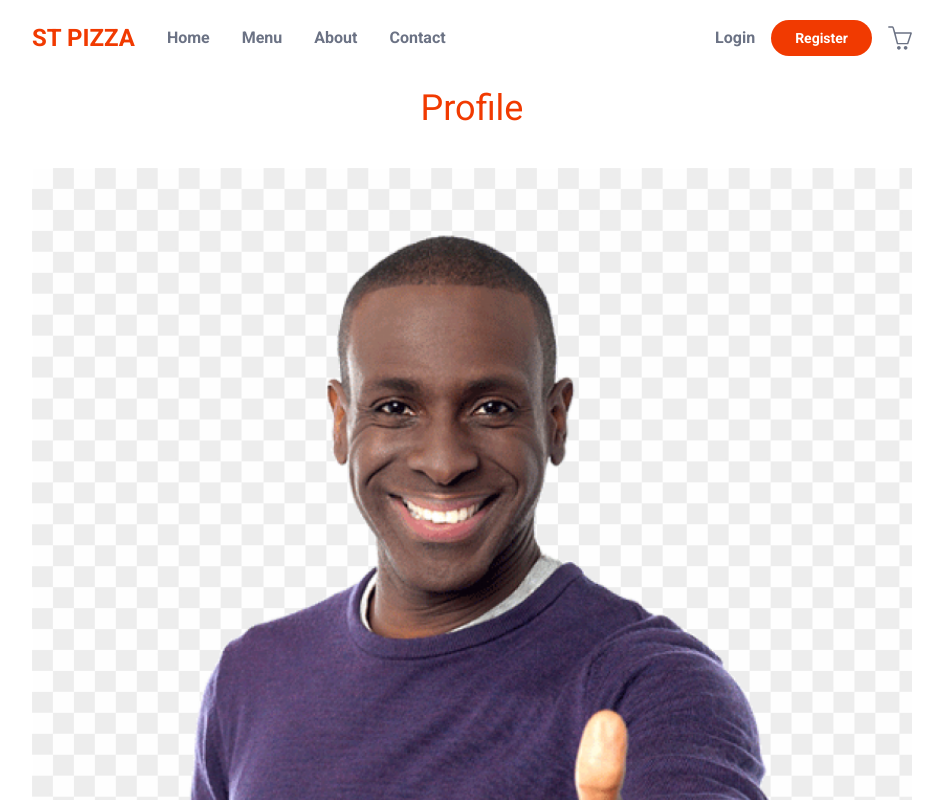
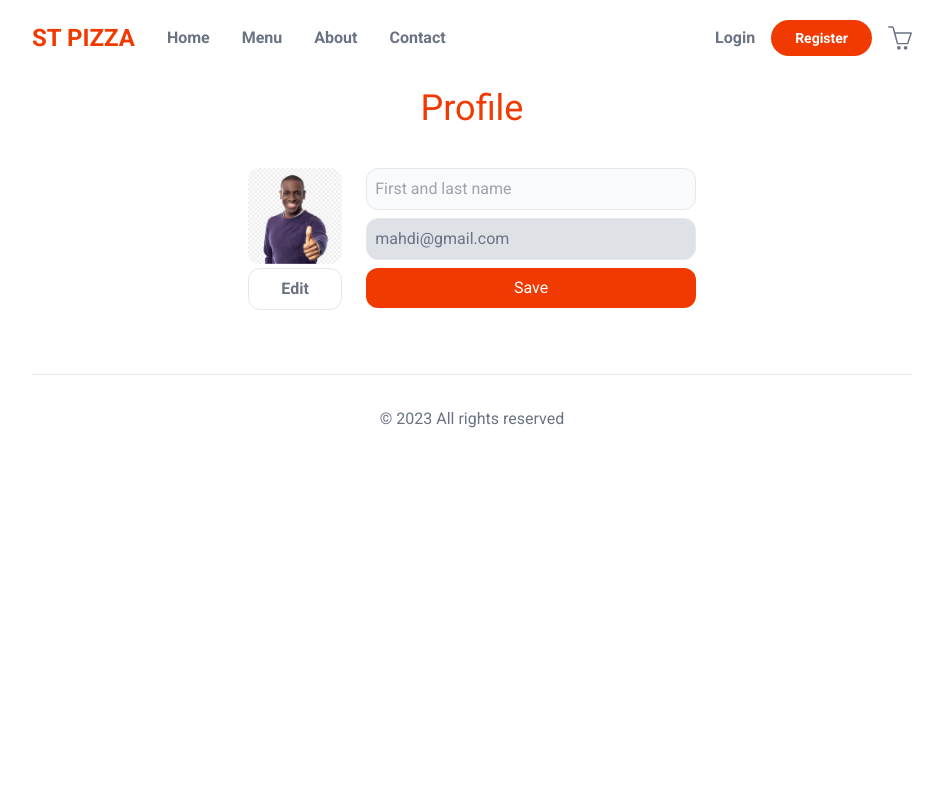
Before and after one commit to Mahdi-Alaee/food-ordering-app, a Next.js app: page /profile in a window 1280 px wide. Shown: the top 800 px of the page, without its empty margins (168-1111 px from the left). Built offline with nearby package versions, Linux system fonts and the light colour scheme; no server answers.

Commit message:
coding profile page styles

```diff
--- a/src/app/profile/page.tsx
+++ b/src/app/profile/page.tsx
@@ -7,25 +7,28 @@ export default function Profile() {
       <h1 className="text-redColor text-4xl mt-8 text-center mb-10">Profile</h1>
 
       {/* content */}
-      <div>
+      <div className="max-w-md mx-auto flex gap-x-6">
         {/* left */}
-        <div>
+        <div className="max-w-2/6">
           {/* profile photo */}
           <Image
             src="/images/person.png"
             alt="person profile image"
             width="10000"
             height="10000"
+            className="w-32 object-contain rounded-xl"
           />
           {/* edit button */}
-          <button type="button">Edit</button>
+          <button className="flex justify-center items-center border w-full py-2 rounded-xl mt-1 font-bold duration-150 hover:border-grayColor hover:bg-grayColor hover:text-white" type="button">Edit</button>
         </div>
         {/* right */}
-        <form>
+        <form className="flex flex-col w-full gap-y-2">
           {/* first and last name */}
-          <input type="text" placeholder="First and last name" />
-          <input type="text" />
-          <button type="submit">Save</button>
+          <input className="border p-2 rounded-xl bg-gray-50 outline-blue-300" type="text" placeholder="First and last name" />
+          {/* email */}
+          <input className="border p-2 rounded-xl bg-gray-300/70" type="text" disabled value='mahdi@gmail.com' />
+          {/* submit */}
+          <button className="p-2 rounded-xl bg-redColor text-white" type="submit">Save</button>
         </form>
       </div>
     </main>
```
